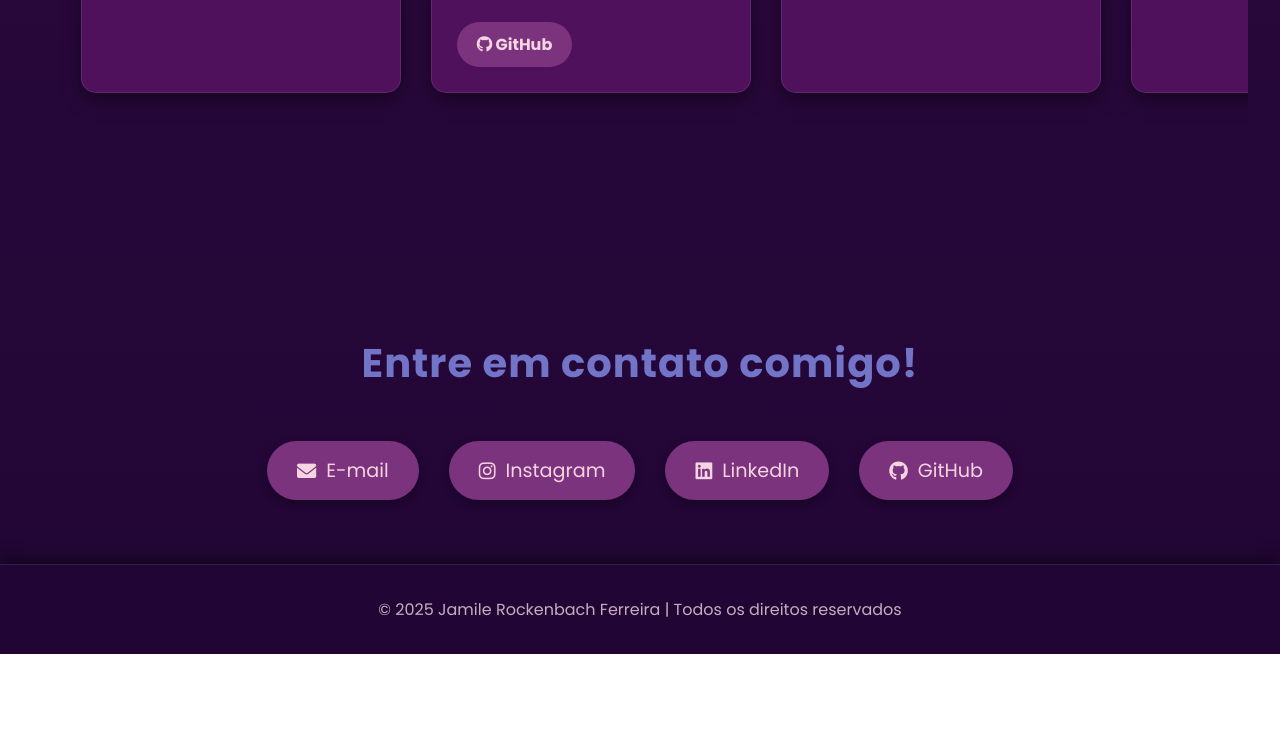
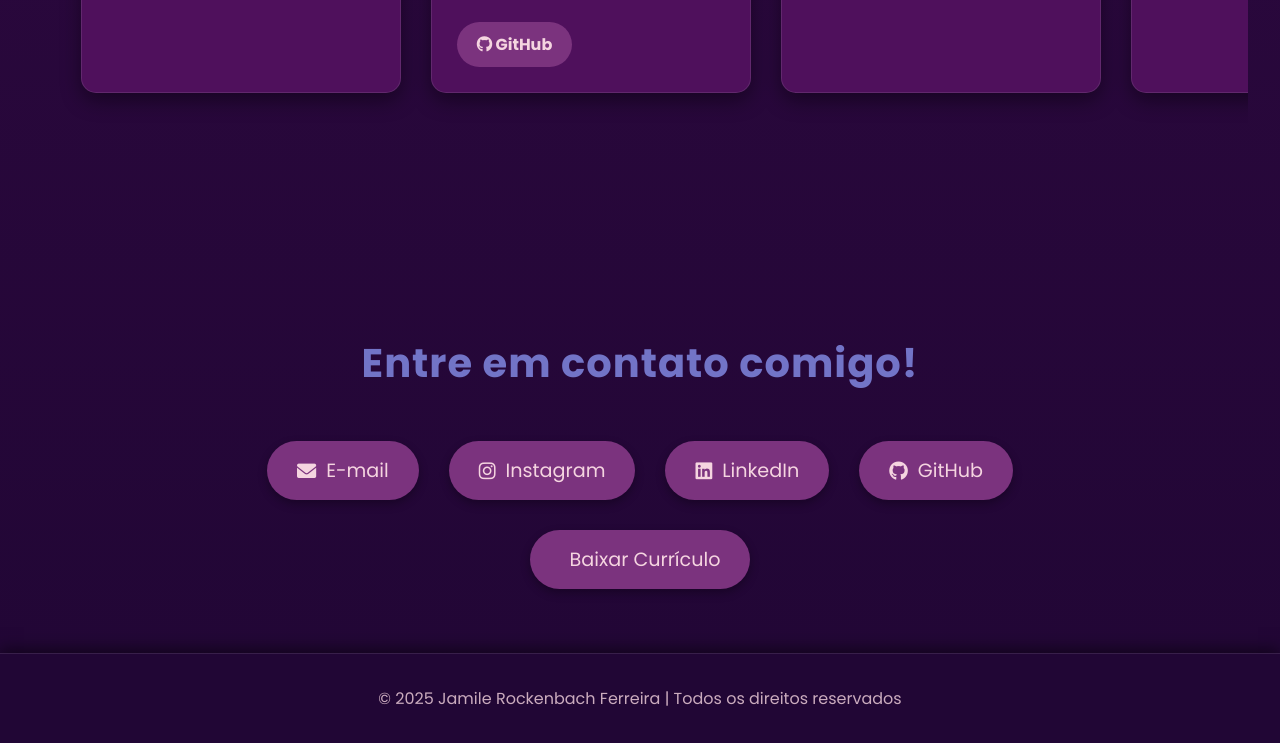
Before and after one commit to JamileRockenbach/meu-portifolio, a plain HTML site: page index.html in a window 1280 px wide. Shown: the part 3664-4407 px from the top of the page. Before the commit the page ends 4318 px from the top, so only its background shows below. Drawn offline with nearby package versions, Linux system fonts and the light colour scheme.

Commit message:
adicionei meu currículo

```diff
--- a/index.html
+++ b/index.html
@@ -238,6 +238,7 @@
                 <a href="https://www.instagram.com/jami_r.f?igsh=azc4YjhxdjN3bGVn" target="_blank"><i class="fab fa-instagram"></i> Instagram</a>
                 <a href="https://www.linkedin.com/in/jamile-rockenbach-ferreira" target="_blank"><i class="fab fa-linkedin"></i> LinkedIn</a>
                 <a href="https://github.com/JamileRockenbach" target="_blank"><i class="fab fa-github"></i> GitHub</a>
+                <a href="assets/Currículo Jamile Rockenbach.pdf" target="_blank"><i class="botao"></i>Baixar Currículo</a>
             </div>
         </section>
     </main>
```
Also changed, not shown: 1 other file.
